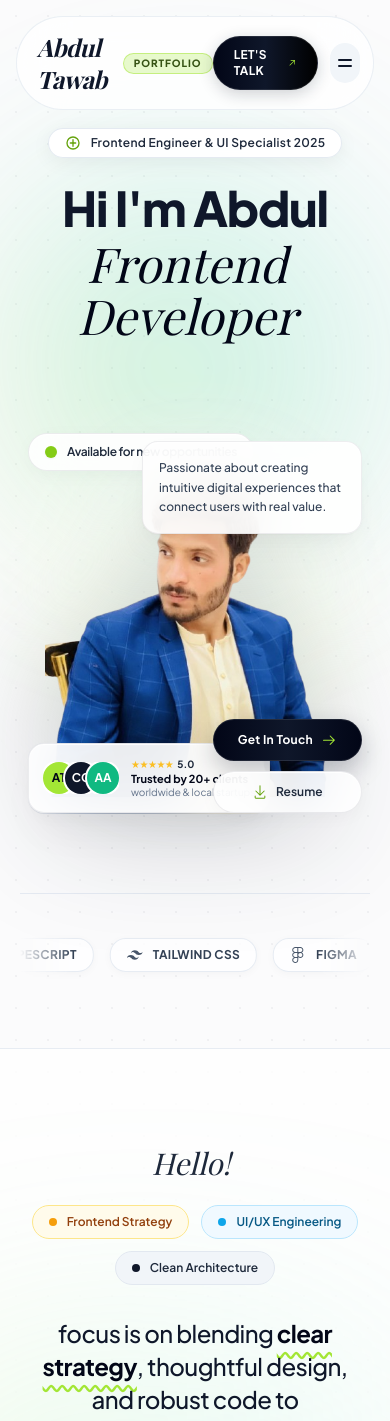
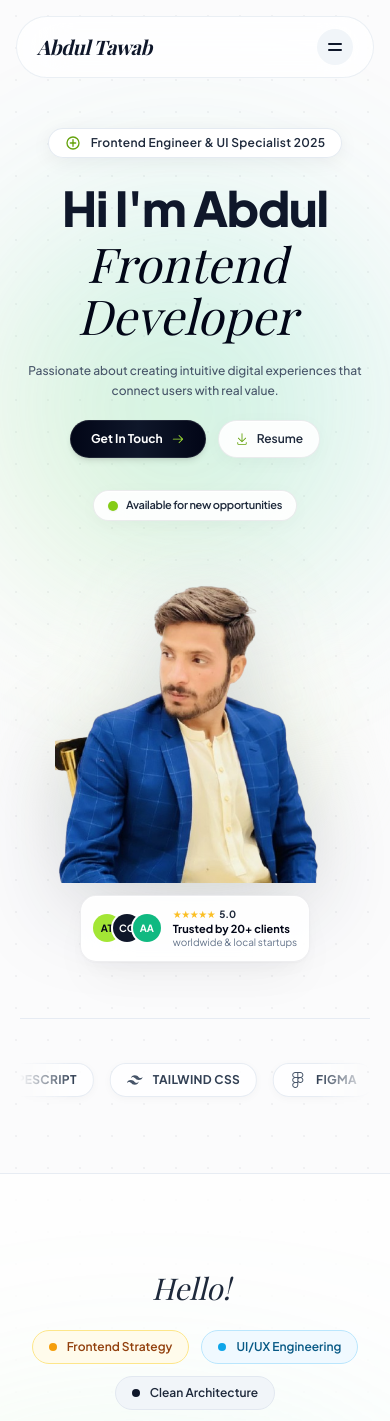
Before and after one commit to Tawab-Malik/personal-portfolio, a Next.js app: page / in a window 390 px wide. Shown: the top 1421 px of the page. Built offline with nearby package versions, Linux system fonts and the light colour scheme.

Commit message:
feat: add Header and Herosection components

```diff
--- a/src/app/Components/Header.tsx
+++ b/src/app/Components/Header.tsx
@@ -40,11 +40,11 @@ export default function Header() {
         }`}
       >
         {/* Brand / Logo matching reference */}
-        <Link href="/" className="group flex items-center gap-2">
-          <span className="inline-block font-serif italic text-2xl font-bold tracking-tight text-slate-900 group-hover:text-lime-700 transition-colors pr-2 py-0.5">
+        <Link href="/" className="group flex items-center gap-2 shrink-0">
+          <span className="inline-block font-serif italic text-xl sm:text-2xl font-bold tracking-tight text-slate-900 group-hover:text-lime-700 transition-colors whitespace-nowrap pr-1.5 py-0.5">
             Abdul Tawab
           </span>
-          <span className="font-sans text-[10px] uppercase tracking-widest px-2.5 py-0.5 rounded-full bg-lime-400/25 text-lime-900 font-extrabold border border-lime-400/50 shadow-2xs">
+          <span className="hidden sm:inline-block font-sans text-[10px] uppercase tracking-widest px-2.5 py-0.5 rounded-full bg-lime-400/25 text-lime-900 font-extrabold border border-lime-400/50 shadow-2xs">
             Portfolio
           </span>
         </Link>
@@ -63,10 +63,10 @@ export default function Header() {
         </nav>
 
         {/* Right CTA */}
-        <div className="flex items-center gap-3">
+        <div className="flex items-center gap-2 sm:gap-3 shrink-0">
           <Link
             href="#contact"
-            className="inline-flex items-center justify-center gap-1.5 px-5 py-2.5 rounded-full text-xs font-bold tracking-wide uppercase bg-gradient-to-r from-slate-950 via-slate-900 to-black text-white hover:scale-105 active:scale-95 shadow-[0_4px_16px_rgba(15,23,42,0.2)] hover:shadow-lime-500/20 transition-all duration-200 border border-white/10"
+            className="hidden sm:inline-flex items-center justify-center gap-1.5 px-4 sm:px-5 py-2 sm:py-2.5 rounded-full text-xs font-bold tracking-wide uppercase bg-gradient-to-r from-slate-950 via-slate-900 to-black text-white hover:scale-105 active:scale-95 shadow-[0_4px_16px_rgba(15,23,42,0.2)] hover:shadow-lime-500/20 transition-all duration-200 border border-white/10"
           >
             <span>Let&apos;s Talk</span>
             <GoArrowUpRight className="w-3.5 h-3.5 text-lime-400" />
@@ -76,7 +76,7 @@ export default function Header() {
           <button
             onClick={() => setMenuOpen(!menuOpen)}
             aria-label="Toggle menu"
-            className="md:hidden w-10 h-10 rounded-full flex items-center justify-center bg-slate-100 text-slate-900 hover:bg-slate-200 transition-colors"
+            className="md:hidden w-9 h-9 sm:w-10 sm:h-10 rounded-full flex items-center justify-center bg-slate-100 text-slate-900 hover:bg-slate-200 transition-colors shrink-0"
           >
             {menuOpen ? <HiX className="w-5 h-5" /> : <HiMenuAlt4 className="w-5 h-5" />}
           </button>
@@ -104,14 +104,24 @@ export default function Header() {
                   {link.name}
                 </Link>
               ))}
+              <div className="pt-2 border-t border-slate-100 flex flex-col gap-2">
+                <Link
+                  href="#contact"
+                  onClick={() => setMenuOpen(false)}
+                  className="py-3 rounded-full bg-slate-950 text-white font-bold text-xs tracking-wider uppercase shadow-md flex items-center justify-center gap-1.5"
+                >
+                  <span>Let&apos;s Talk</span>
+                  <GoArrowUpRight className="w-3.5 h-3.5 text-lime-400" />
+                </Link>
                 <Link
                   href="/images/Abdul_TawabCV.pdf"
                   target="_blank"
                   onClick={() => setMenuOpen(false)}
-                className="mt-2 py-3 rounded-full bg-lime-400 text-slate-950 font-bold text-xs tracking-wider uppercase shadow-md transition-all"
+                  className="py-3 rounded-full bg-lime-400 text-slate-950 font-bold text-xs tracking-wider uppercase shadow-sm transition-all"
                 >
                   Download Resume (CV)
                 </Link>
+              </div>
             </nav>
           </motion.div>
         )}
--- a/src/app/Components/Herosection.tsx
+++ b/src/app/Components/Herosection.tsx
@@ -81,12 +81,49 @@ export default function Herosection() {
               </span>
             </span>
           </h1>
+
+          {/* Mobile Only: Subtitle Statement */}
+          <p className="md:hidden text-center text-xs sm:text-sm text-slate-600 max-w-sm mx-auto mt-4 leading-relaxed font-medium">
+            Passionate about creating intuitive digital experiences that connect users with real value.
+          </p>
+
+          {/* Mobile Only: Primary CTAs */}
+          <div className="md:hidden flex items-center justify-center gap-3 mt-5">
+            <Link
+              href="#contact"
+              className="inline-flex items-center justify-center gap-2 px-5 py-2.5 rounded-full bg-gradient-to-r from-slate-950 via-slate-900 to-slate-950 text-white font-bold text-xs shadow-md border border-white/10 group"
+            >
+              <span>Get In Touch</span>
+              <GoArrowRight className="w-3.5 h-3.5 text-lime-400 group-hover:translate-x-1 transition-transform" />
+            </Link>
+            <Link
+              href="/images/Abdul_TawabCV.pdf"
+              target="_blank"
+              className="inline-flex items-center justify-center gap-2 px-4 py-2.5 rounded-full glass-pill font-semibold text-xs text-slate-800 border border-slate-200/90 shadow-xs"
+            >
+              <GoDownload className="w-3.5 h-3.5 text-lime-600" />
+              <span>Resume</span>
+            </Link>
+          </div>
         </motion.div>
 
-        {/* Centerpiece Image & Overlapping Floating Badges */}
-        <div className="relative mt-8 md:mt-10 flex justify-center items-center min-h-[460px] md:min-h-[580px]">
+        {/* Centerpiece Image & Floating Badges */}
+        <div className="relative mt-8 md:mt-10 flex flex-col md:flex-row justify-center items-center min-h-[380px] md:min-h-[580px]">
           {/* Subtle halo ring behind image */}
-          <div className="absolute w-[320px] h-[320px] sm:w-[420px] sm:h-[420px] rounded-full bg-gradient-to-b from-white/80 to-lime-200/20 blur-2xl pointer-events-none -z-0" />
+          <div className="absolute w-[280px] h-[280px] sm:w-[380px] sm:h-[380px] md:w-[440px] md:h-[440px] rounded-full bg-gradient-to-b from-white/80 to-lime-200/20 blur-2xl pointer-events-none -z-0" />
+
+          {/* Mobile Only: Available Pill above image */}
+          <div className="md:hidden flex justify-center mb-3 z-20">
+            <div className="glass-pill px-3.5 py-1.5 rounded-full shadow-xs flex items-center gap-2 border border-slate-200/90 bg-white/95">
+              <span className="relative flex h-2.5 w-2.5">
+                <span className="animate-ping absolute inline-flex h-full w-full rounded-full bg-lime-400 opacity-75" />
+                <span className="relative inline-flex rounded-full h-2.5 w-2.5 bg-lime-500 shadow-sm" />
+              </span>
+              <span className="text-[11px] font-semibold text-slate-800 tracking-tight">
+                Available for new opportunities
+              </span>
+            </div>
+          </div>
 
           {/* Portrait Photo Cutout */}
           <motion.div
@@ -95,23 +132,48 @@ export default function Herosection() {
             transition={{ duration: 0.8, delay: 0.2 }}
             className="relative z-10 flex justify-center items-end"
           >
-            <div className="relative w-[300px] h-[380px] sm:w-[380px] sm:h-[480px] md:w-[440px] md:h-[550px]">
+            <div className="relative w-[280px] h-[350px] sm:w-[360px] sm:h-[450px] md:w-[440px] md:h-[550px]">
               <Image
                 src="/images/profile.png"
                 alt="Abdul Tawab - Frontend Engineer"
                 fill
                 priority
-                className="object-contain object-bottom drop-shadow-[0_30px_60px_rgba(15,23,42,0.22)]"
+                className="object-contain object-bottom drop-shadow-[0_20px_45px_rgba(15,23,42,0.18)] md:drop-shadow-[0_30px_60px_rgba(15,23,42,0.22)]"
               />
             </div>
           </motion.div>
 
-          {/* Left Element 1: Available Pill with Glowing Green Pulse */}
+          {/* Mobile Only: Trust Card below image */}
+          <div className="md:hidden flex justify-center mt-3 z-20">
+            <div className="glass-card p-3 rounded-2xl shadow-sm flex items-center gap-3 border border-slate-200/90 bg-white/95 max-w-[270px]">
+              <div className="flex -space-x-2 overflow-hidden">
+                <div className="inline-block h-7 w-7 rounded-full ring-2 ring-white bg-lime-400 text-slate-950 font-bold text-[10px] flex items-center justify-center shadow-sm">
+                  AT
+                </div>
+                <div className="inline-block h-7 w-7 rounded-full ring-2 ring-white bg-slate-900 text-white font-bold text-[10px] flex items-center justify-center shadow-sm">
+                  CC
+                </div>
+                <div className="inline-block h-7 w-7 rounded-full ring-2 ring-white bg-emerald-500 text-white font-bold text-[10px] flex items-center justify-center shadow-sm">
+                  AA
+                </div>
+              </div>
+              <div className="text-[11px] text-slate-600 leading-tight">
+                <div className="flex items-center gap-1 mb-0.5">
+                  <span className="text-amber-400 text-[10px] tracking-tighter">★★★★★</span>
+                  <span className="text-[10px] font-bold text-slate-800">5.0</span>
+                </div>
+                <p className="font-bold text-slate-950">Trusted by 20+ clients</p>
+                <p className="text-[10px] text-slate-500">worldwide &amp; local startups</p>
+              </div>
+            </div>
+          </div>
+
+          {/* Desktop Left Element 1: Available Pill */}
           <motion.div
             initial={{ opacity: 0, x: -30 }}
             animate={{ opacity: 1, x: 0 }}
             transition={{ duration: 0.7, delay: 0.3 }}
-            className="absolute left-2 sm:left-6 md:left-12 top-14 sm:top-24 z-20"
+            className="hidden md:block absolute left-6 lg:left-12 top-20 lg:top-24 z-20"
           >
             <div className="glass-pill px-4 py-2.5 rounded-full shadow-[0_10px_28px_rgba(15,23,42,0.08)] flex items-center gap-2.5 border border-slate-200/90 bg-white/95 hover:scale-105 transition-transform duration-300">
               <span className="relative flex h-3 w-3">
@@ -124,12 +186,12 @@ export default function Herosection() {
             </div>
           </motion.div>
 
-          {/* Left Element 2: Trust Card with Stacked Avatars */}
+          {/* Desktop Left Element 2: Trust Card */}
           <motion.div
             initial={{ opacity: 0, x: -30 }}
             animate={{ opacity: 1, x: 0 }}
             transition={{ duration: 0.7, delay: 0.4 }}
-            className="absolute left-2 sm:left-6 md:left-12 bottom-6 sm:bottom-12 z-20 max-w-[260px] sm:max-w-[290px]"
+            className="hidden md:block absolute left-6 lg:left-12 bottom-10 lg:bottom-12 z-20 max-w-[270px] lg:max-w-[290px]"
           >
             <div className="glass-card p-3.5 sm:p-4 rounded-2xl shadow-[0_14px_36px_rgba(15,23,42,0.09)] flex items-center gap-3 border border-slate-200/90 bg-white/95 hover:-translate-y-1 transition-transform duration-300">
               <div className="flex -space-x-2.5 overflow-hidden">
@@ -154,12 +216,12 @@ export default function Herosection() {
             </div>
           </motion.div>
 
-          {/* Right Element 1: Subtitle Statement */}
+          {/* Desktop Right Element 1: Subtitle Statement */}
           <motion.div
             initial={{ opacity: 0, x: 30 }}
             animate={{ opacity: 1, x: 0 }}
             transition={{ duration: 0.7, delay: 0.3 }}
-            className="absolute right-2 sm:right-6 md:right-12 top-16 sm:top-28 z-20 max-w-[220px] sm:max-w-[270px] text-left"
+            className="hidden md:block absolute right-6 lg:right-12 top-20 lg:top-28 z-20 max-w-[240px] lg:max-w-[270px] text-left"
           >
             <div className="glass-card p-4 rounded-2xl shadow-[0_14px_36px_rgba(15,23,42,0.09)] border border-slate-200/90 bg-white/95 hover:-translate-y-1 transition-transform duration-300">
               <p className="text-xs sm:text-sm text-slate-700 font-medium leading-relaxed">
@@ -168,12 +230,12 @@ export default function Herosection() {
             </div>
           </motion.div>
 
-          {/* Right Element 2: Primary CTAs */}
+          {/* Desktop Right Element 2: Primary CTAs */}
           <motion.div
             initial={{ opacity: 0, x: 30 }}
             animate={{ opacity: 1, x: 0 }}
             transition={{ duration: 0.7, delay: 0.4 }}
-            className="absolute right-2 sm:right-6 md:right-12 bottom-6 sm:bottom-12 z-20 flex flex-col sm:flex-row gap-2.5"
+            className="hidden md:flex absolute right-6 lg:right-12 bottom-10 lg:bottom-12 z-20 flex-col sm:flex-row gap-2.5"
           >
             <Link
               href="#contact"
```
Lines whose indentation alone changed are shown as unchanged.
